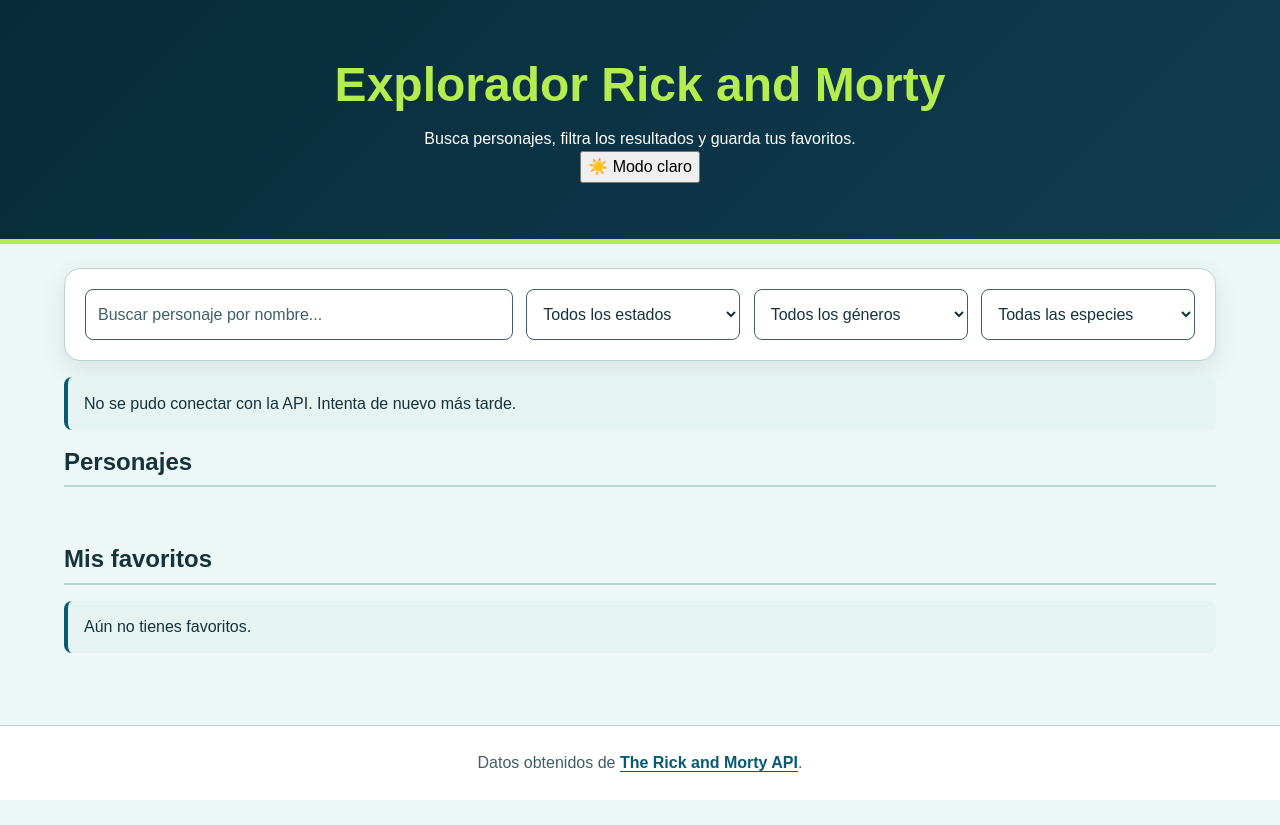
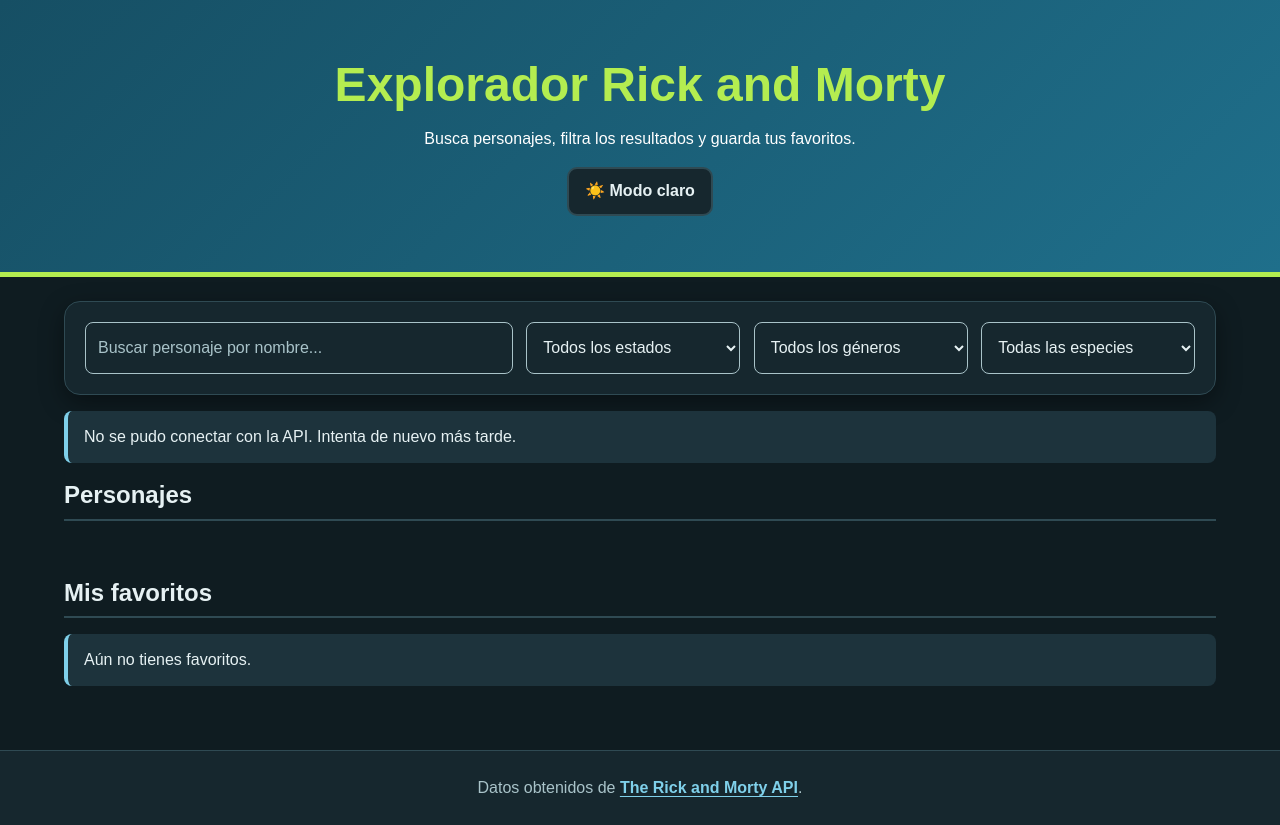
Before and after one commit to jessyfuentesguevara-png/proyecto-web-ia, a plain HTML site: page index.html in a window 1280 px wide. Both pictures are taken after a click on the button "🌙 Modo oscuro". Before the commit the page ends 800 px from the top, so only its background shows below. Drawn offline with Linux system fonts and the light colour scheme; no server answers.

Commit message:
Agregar colores del modo oscuro

```diff
--- a/style.css
+++ b/style.css
@@ -415,3 +415,110 @@
     padding: 3.5rem 1.5rem;
   }
 }
+
+/* ===== RETO EXTRA: MODO OSCURO ===== */
+
+/* En modo claro, los controles propios del navegador
+   también utilizan una apariencia clara. */
+:root {
+  color-scheme: light;
+}
+
+/* Cuando HTML tenga data-tema="oscuro", estos valores
+   reemplazan las variables de la paleta clara.
+   Los estilos existentes siguen usando los mismos nombres. */
+[data-tema="oscuro"] {
+  /* Fondos de la página, tarjetas y zonas secundarias. */
+  --color-fondo: #0f1c21;
+  --color-superficie: #16272e;
+  --color-superficie-suave: #1d333c;
+
+  /* Colores para el texto principal y secundario. */
+  --color-texto: #e6f1f3;
+  --color-texto-suave: #a9c3c9;
+
+  /* Colores del encabezado y los botones principales. */
+  --color-azul: #1f6f8b;
+  --color-azul-profundo: #164f64;
+  --color-texto-sobre-azul: #ffffff;
+  --color-verde: #b4ed50;
+
+  /* Bordes, enlaces y contornos de enfoque. */
+  --color-borde: #2f4a53;
+  --color-enlace: #7fd0ea;
+  --color-foco: #7fd0ea;
+
+  /* Etiquetas de personajes vivos. */
+  --color-vivo-fondo: #1d3d26;
+  --color-vivo-texto: #a6e8b4;
+
+  /* Etiquetas de personajes muertos. */
+  --color-muerto-fondo: #4a2326;
+  --color-muerto-texto: #ffb9b9;
+
+  /* Etiquetas de estado desconocido. */
+  --color-desconocido-fondo: #28383f;
+  --color-desconocido-texto: #c3d3d9;
+
+  /* Apariencia de los favoritos seleccionados. */
+  --color-favorito-fondo: #3b5a1a;
+  --color-favorito-texto: #dff5b3;
+
+  /* Sombra adaptada a los fondos oscuros. */
+  --sombra: 0 8px 24px rgb(0 0 0 / 40%);
+
+  /* Informa al navegador de que debe usar controles
+     nativos oscuros, como los menús de los selectores. */
+  color-scheme: dark;
+}
+
+/* ===== BOTÓN PARA CAMBIAR DE TEMA ===== */
+
+/* Utiliza las variables compartidas: su fondo, texto y borde
+   se adaptan automáticamente al tema seleccionado. */
+.boton-tema {
+  display: inline-block;
+  max-width: 100%;
+  min-height: 44px;
+  margin-top: 1rem;
+  padding: 0.7rem 1rem;
+  border: 2px solid var(--color-borde);
+  border-radius: 10px;
+  background-color: var(--color-superficie);
+  color: var(--color-texto);
+  font: inherit;
+  font-weight: 700;
+  line-height: 1.4;
+  text-align: center;
+  cursor: pointer;
+}
+
+/* Al pasar el ratón, cambia el fondo y destaca el borde
+   para mostrar que el botón es interactivo. */
+.boton-tema:hover {
+  border-color: var(--color-verde);
+  background-color: var(--color-superficie-suave);
+}
+
+/* Al navegar con el teclado, el contorno verde permite
+   localizar el botón sobre el fondo azul del encabezado. */
+.boton-tema:focus-visible {
+  outline: 3px solid var(--color-verde);
+  outline-offset: 4px;
+}
+
+/* ===== CAMBIO SUAVE DE COLORES ===== */
+
+/* El fondo y el texto del body cambian durante 0.3 segundos.
+   Esta regla añade la transición sin reemplazar sus otros estilos. */
+body {
+  transition: background-color 0.3s, color 0.3s;
+}
+
+/* Si la persona prefiere reducir las animaciones,
+   el cambio de tema se aplica inmediatamente. */
+@media (prefers-reduced-motion: reduce) {
+  body {
+    transition: none;
+  }
+}
```
